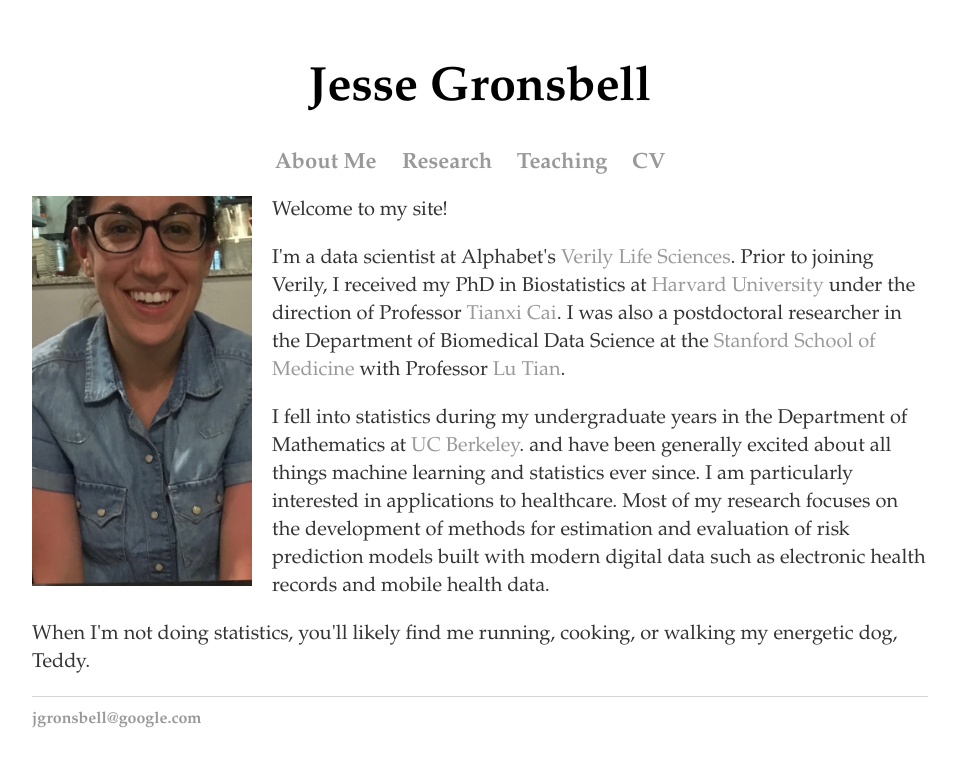
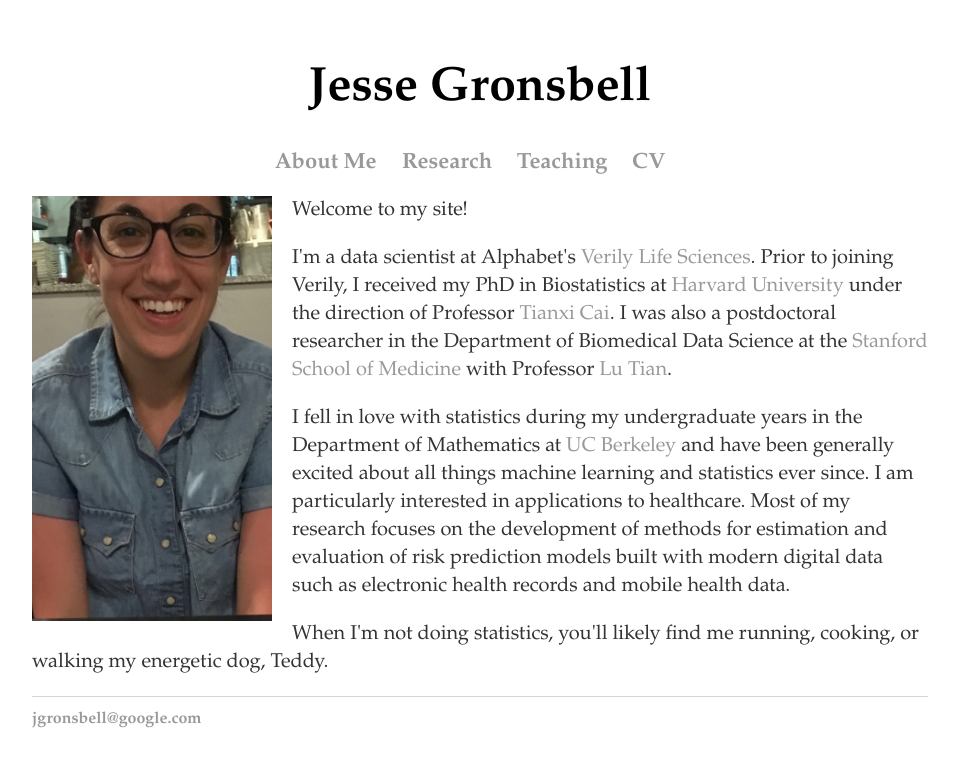
Before and after one commit to jgrons/old_website, a Jekyll site: the page built from index.html, in a window 1280 px wide. Shown: the top 767 px of the page, without its empty margins (160-1119 px from the left). Built offline with Jekyll 4.4.1, drawn with Linux system fonts in a browser that asks for light colours.

Commit message:
Update index.html

```diff
--- a/index.html
+++ b/index.html
@@ -7,7 +7,7 @@
 		<div class="span2">
 
 			   <a href="../pics/me_france.jpeg">
-            <img src="../pics/me_france.jpeg" HEIGHT="390" WIDTH="220" align="left" style="margin:0px 20px 0px 0px"
+            <img src="../pics/me_france.jpeg" HEIGHT="425" WIDTH="240" align="left" style="margin:0px 20px 0px 0px"
                   title="JG" alt="JG"/></a>
 
         </div>
@@ -26,8 +26,8 @@
 	</p>
 
 	<p style="font-size:20px; font-family: palatino">
-		I fell into statistics during my undergraduate years in the Department of
-		Mathematics at <a href="https://math.berkeley.edu/"> UC Berkeley</a>.
+		I fell in love with statistics during my undergraduate years in the Department of
+		Mathematics at <a href="https://math.berkeley.edu/"> UC Berkeley</a>
 		and have been generally excited about all things machine learning and statistics ever since.
 		I am particularly interested in applications to healthcare.  Most of my research focuses on the development
 		of methods for estimation and evaluation of risk prediction models built with
```
